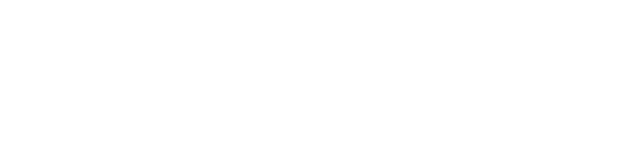
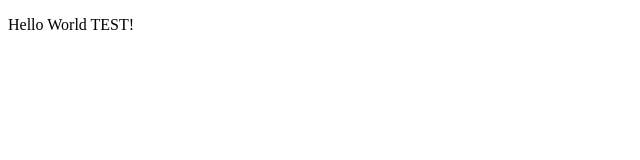
Before and after one commit to djones36/gaming_alien, a plain HTML site: page index.html in a window 1280 px wide. Shown: the whole page, without its empty margins (0-640 px from the left). Drawn offline with Linux system fonts and the light colour scheme.

Commit message:
irefresher

```diff
--- a/index.html
+++ b/index.html
@@ -8,6 +8,11 @@
 </head>
 
 <body>
+    <p>Hello World TEST!</p>
+
+    <script>
+        console.log("Hello wprld javascript test");
+    </script>
 
 </body>
 
```
